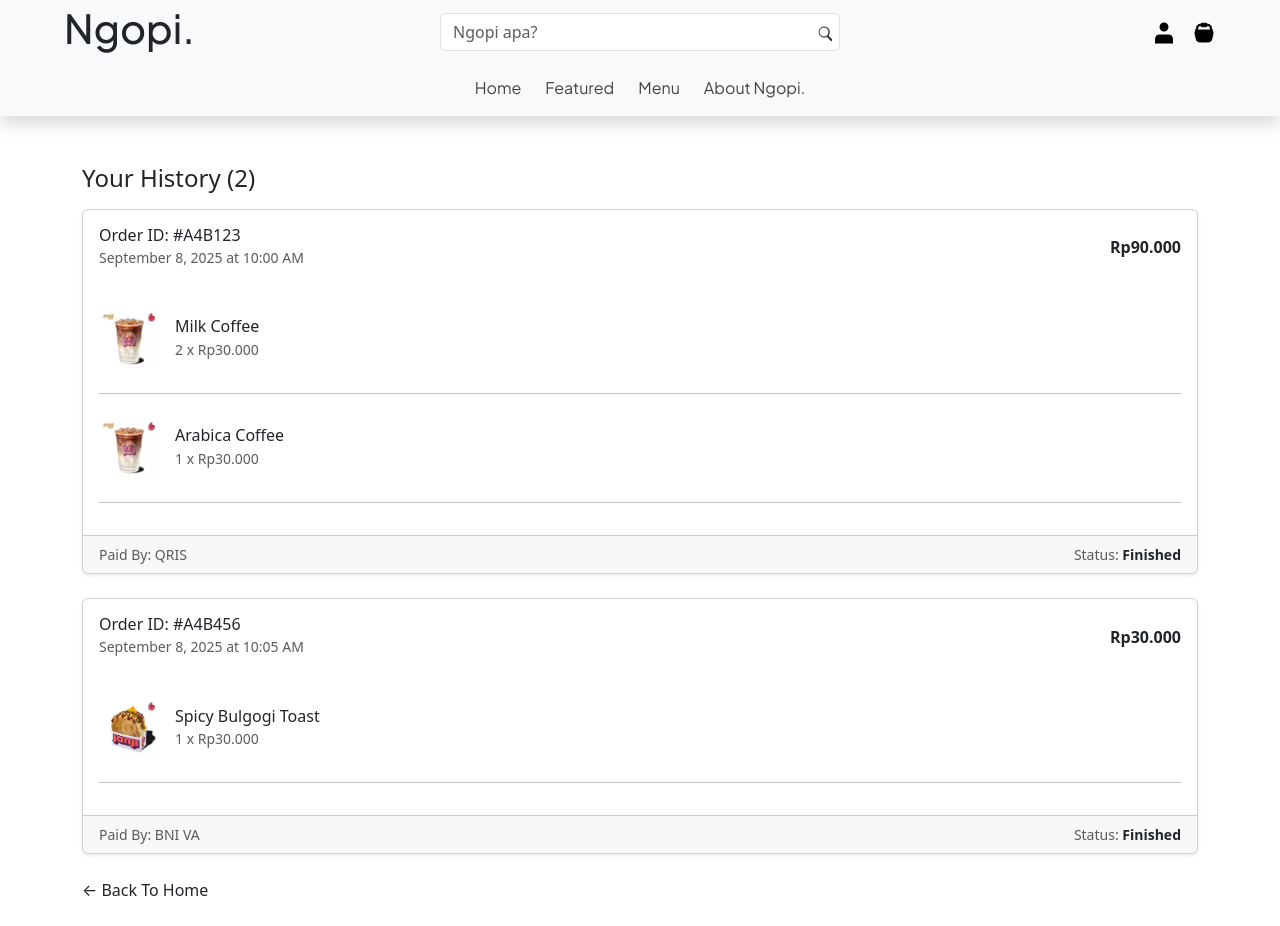
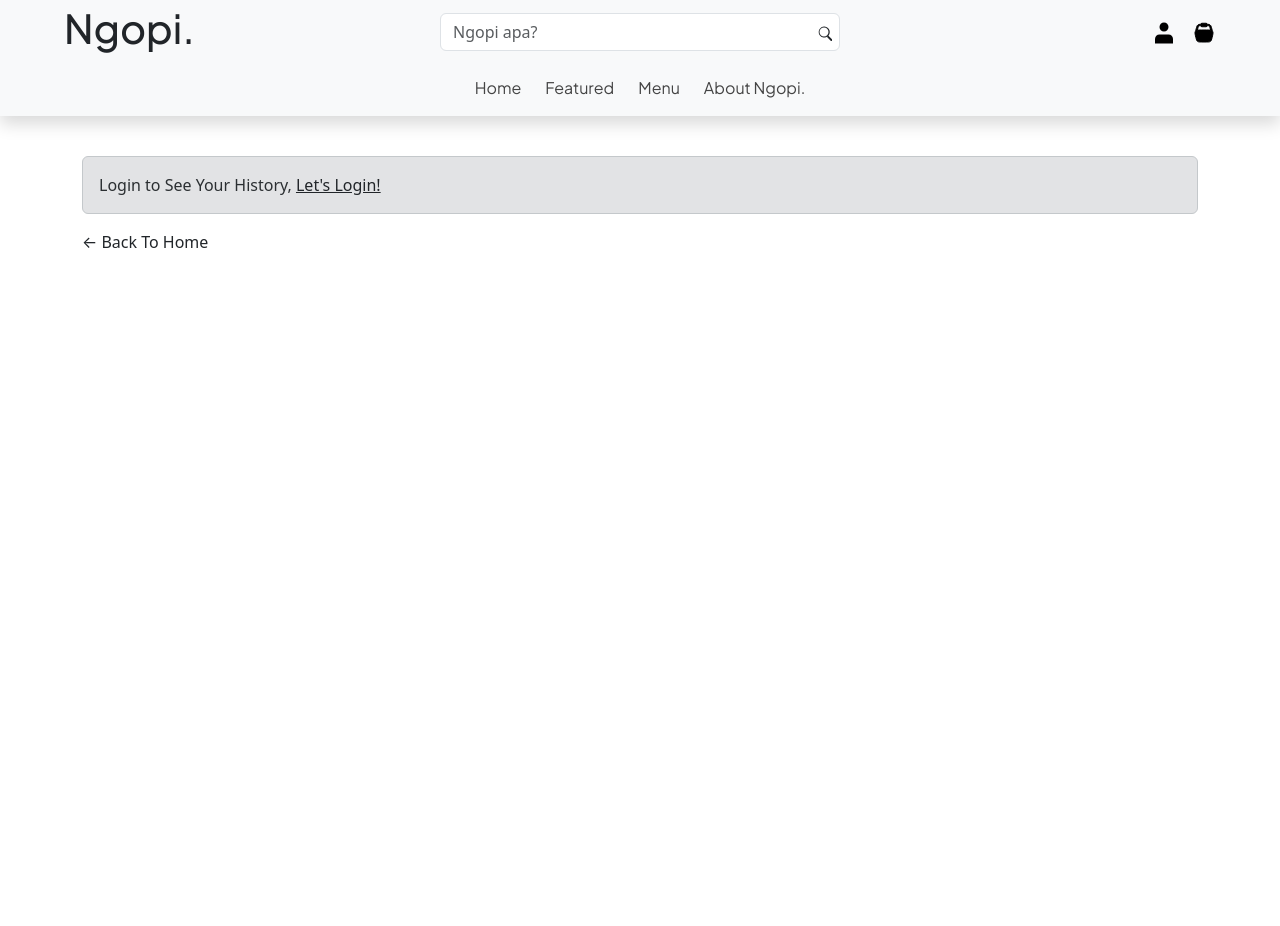
Before and after one commit to Retiortuk/Ngopi-Web, a React (Vite) app in the folder Ngopi-Frontend/: page /history in a window 1280 px wide. After the commit the page ends 800 px from the top, so only its background shows below. Built offline with nearby package versions, Linux system fonts and the light colour scheme; a web font is replaced by a local one.

Commit message:
feat: History Page Only For Authenticated User

```diff
--- a/Ngopi-Frontend/src/Pages/HistoryPage.jsx
+++ b/Ngopi-Frontend/src/Pages/HistoryPage.jsx
@@ -4,6 +4,7 @@ import HistoryCard from "./HistoryCard.jsx";
 import kopiSusuImg from "../images/kopi-susu.webp";
 import spicyBulgogiImg from "../images/spicy-bulgogi.webp";
 import { Link } from "react-router-dom";
+import { useAuth } from "../contexts/AuthContext.jsx";
 
 const mockOrders = [
     {
@@ -48,6 +49,7 @@ const mockOrders = [
 function HistoryPage() {
     const [orders, setOrders] = useState([]);
     const [isLoading, setIsLoading] = useState(true);
+    const {isAuthenticated} = useAuth();
 
     useEffect(()=> {
         setTimeout(()=> {
@@ -63,18 +65,26 @@ function HistoryPage() {
         <div className="container py-4">
             <div className="row">
                 <div className="col-12">
+                    {/* History Only for Registered User */}
+                    {isAuthenticated ? (
+                        <>
                             <h4 className="mb-3 mt-lg-4">Your History ({orders.length})</h4>
 
                             {orders.length === 0 ? (
                                 <div className="alert alert-secondary mt-3">
-                            No Order So far, <Link to='/' className="text-dark">Let's Ngopi!</Link>
+                                    No History So far, <Link to='/' className="text-dark">Let's Ngopi!</Link>
                                 </div>
                             ): (
                                 orders.map((order)=> (
                                     <HistoryCard key={order._id} order={order} />
                                 ))
                             )}
-
+                        </>
+                    ) : (
+                        <div className="alert alert-secondary mt-3">
+                            Login to See Your History, <Link to='/login' className="text-dark">Let's Login!</Link>
+                        </div>
+                    )}
                     <div className="d-none d-lg-block">
                             <Link to="/" className="text-dark text-decoration-none d-inline-block">
                                 &larr; Back To Home
```
Lines whose indentation alone changed are shown as unchanged.
